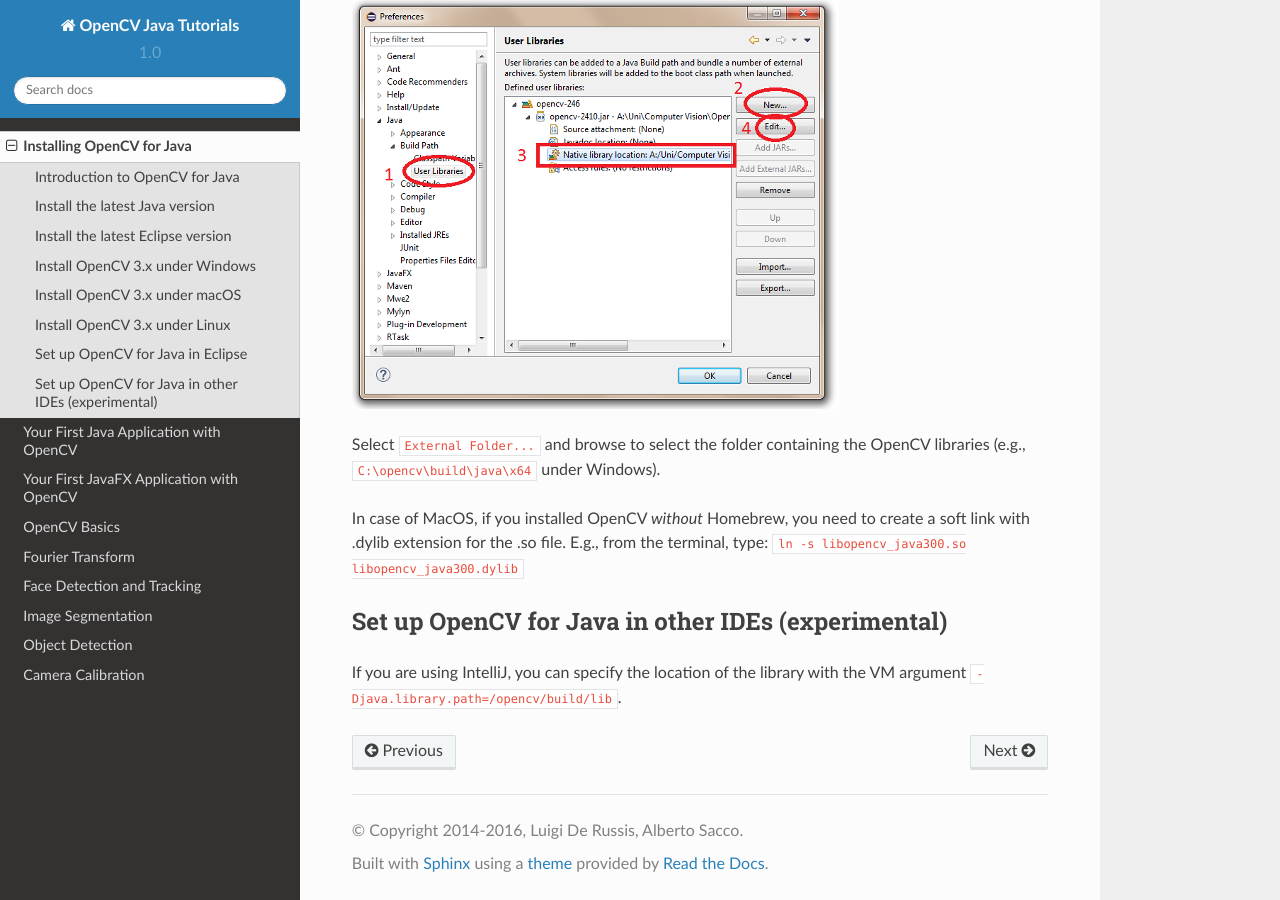
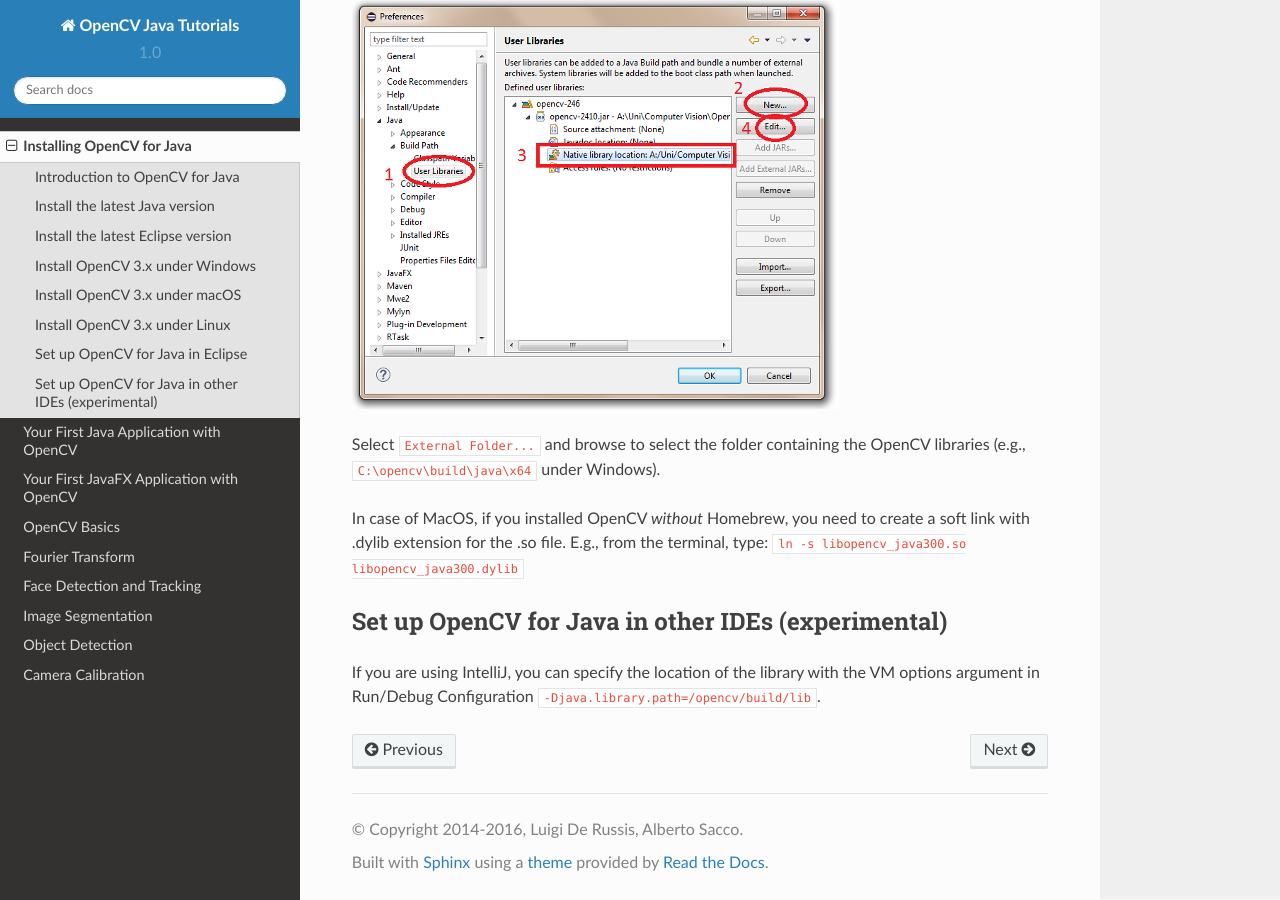
Before and after one commit to opencv-java/opencv-java-tutorials, a Sphinx documentation site: the page built from docs/source/01-installing-opencv-for-java.rst, in a window 1280 px wide and 900 px high, scrolled down 4566 px. Built offline with Sphinx 7.4.7 and the Read the Docs theme 2.0.0, drawn with Linux system fonts in a browser that asks for light colours.

Commit message:
Updating the Java Installation Steps
Open CV for Java Installation steps have been updated for IDE's such as IntelliJ

```diff
--- a/docs/source/01-installing-opencv-for-java.rst
+++ b/docs/source/01-installing-opencv-for-java.rst
@@ -107,4 +107,4 @@ In case of MacOS, if you installed OpenCV *without* Homebrew, you need to create
 
 Set up OpenCV for Java in other IDEs (experimental)
 ---------------------------------------------------
-If you are using IntelliJ, you can specify the location of the library with the VM argument ``-Djava.library.path=/opencv/build/lib``.
+If you are using IntelliJ, you can specify the location of the library with the VM options argument in Run/Debug Configuration ``-Djava.library.path=/opencv/build/lib``.
```
